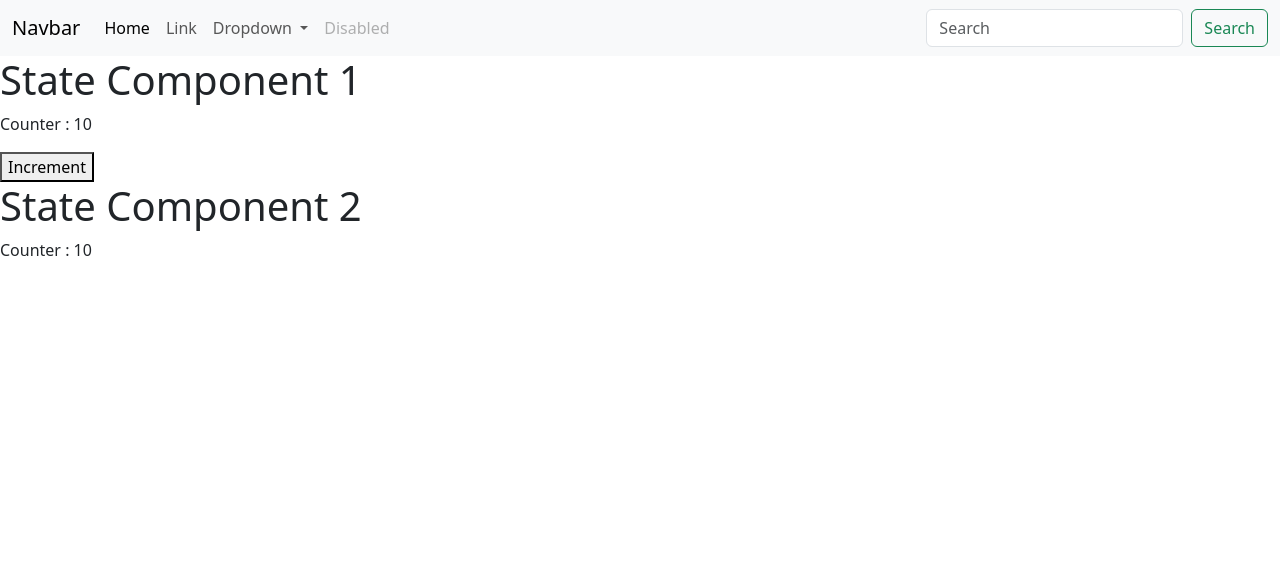
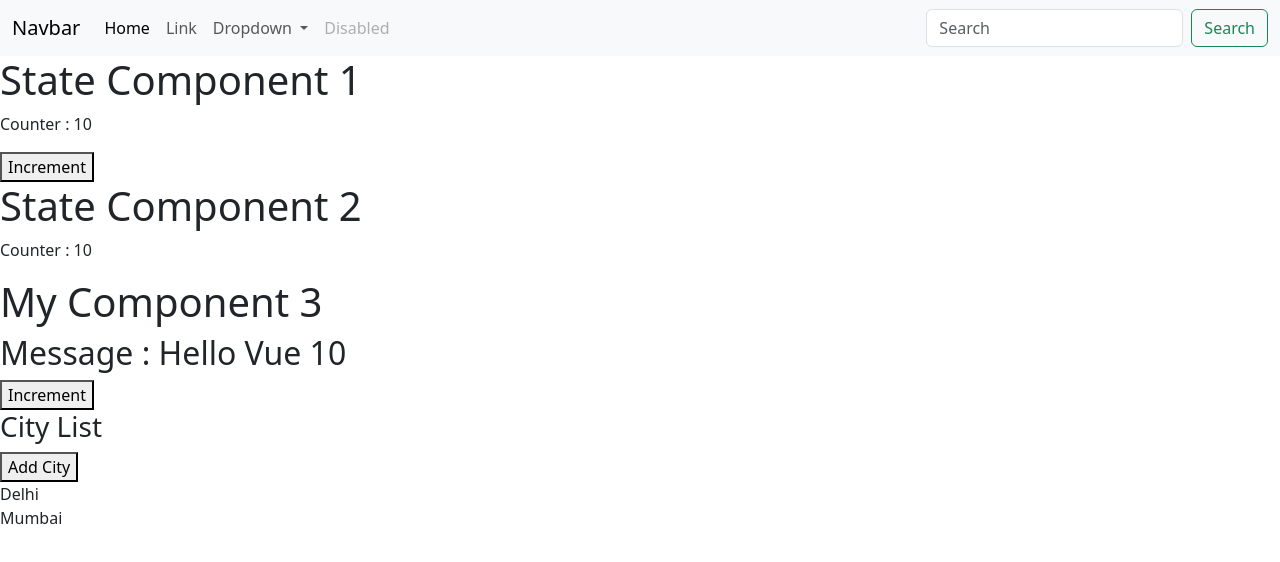
Before and after one commit to raniganj/myvueproject3, a Vue app: page / in a window 1280 px wide. Shown: the top 562 px of the page. Built offline with nearby package versions, Linux system fonts and the light colour scheme.

Commit message:
state management with pinia

```diff
--- a/package.json
+++ b/package.json
@@ -11,6 +11,7 @@
   },
   "dependencies": {
     "bootstrap": "^5.3.0",
+    "pinia": "^2.1.4",
     "vue": "^3.3.4"
   },
   "devDependencies": {
--- a/src/App.vue
+++ b/src/App.vue
@@ -3,6 +3,7 @@ import { provide, ref } from 'vue'
 import MyNavbar from './components/MyNavbar.vue'
 import MyStateComponent from './components/MyStateComponent.vue'
 import MyStateComponent2 from './components/MyStateComponent2.vue'
+import MyStateComponent3 from './components/MyStateComponent3.vue'
 
 let counter = ref(10)
 let incementCounter = () => {
@@ -16,4 +17,5 @@ provide('counter', { counter, incementCounter })
   <MyNavbar />
   <MyStateComponent />
   <MyStateComponent2 />
+  <MyStateComponent3 />
 </template>
--- /dev/null
+++ b/src/components/MyStateComponent3.vue
@@ -0,0 +1,19 @@
+<script setup>
+import { useDataStore } from '@/stores/datastore'
+import { storeToRefs } from 'pinia'
+
+let datastore = useDataStore()
+let { message, count, cityList } = storeToRefs(datastore)
+let { increment, addCity } = datastore
+</script>
+
+<template>
+  <h1>My Component 3</h1>
+
+  <h2>Message : {{ message }} {{ count }}</h2>
+  <button @click="increment">Increment</button>
+
+  <h3>City List</h3>
+  <button @click="addCity()">Add City</button>
+  <div v-for="(item, index) in cityList" :key="index">{{ item.name }}</div>
+</template>
--- a/src/main.js
+++ b/src/main.js
@@ -2,6 +2,7 @@ import 'bootstrap/dist/css/bootstrap.css'
 import 'bootstrap/dist/js/bootstrap.js'
 
 import { createApp } from 'vue'
+import { createPinia } from 'pinia'
 import App from './App.vue'
 
-createApp(App).mount('#app')
+createApp(App).use(createPinia()).mount('#app')
--- /dev/null
+++ b/src/stores/datastore.js
@@ -0,0 +1,24 @@
+import { ref } from 'vue'
+import { defineStore } from 'pinia'
+
+export const useDataStore = defineStore('data', () => {
+  const message = ref('Hello Vue')
+  const count = ref(10)
+
+  let cityList = ref([
+    { id: crypto.randomUUID(), name: 'Delhi' },
+    { id: crypto.randomUUID(), name: 'Mumbai' }
+  ])
+
+  let increment = () => {
+    count.value++
+  }
+
+  let addCity = () => {
+    let city = { id: crypto.randomUUID(), name: 'Kolkata' }
+
+    cityList.value.unshift(city)
+  }
+
+  return { message, cityList, count, increment, addCity }
+})
```
Also changed, not shown: jsconfig.json (added, +10 -0 lines), 1 other file (tests, documents, lock files or other folders).
